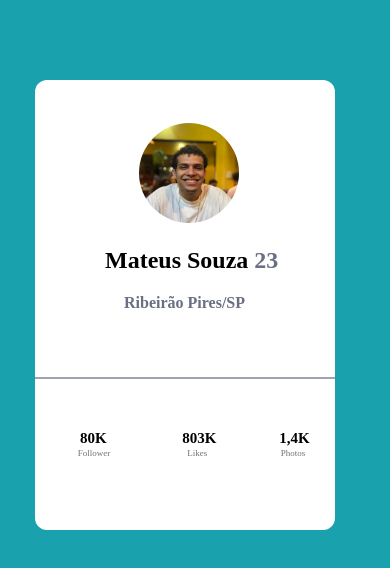
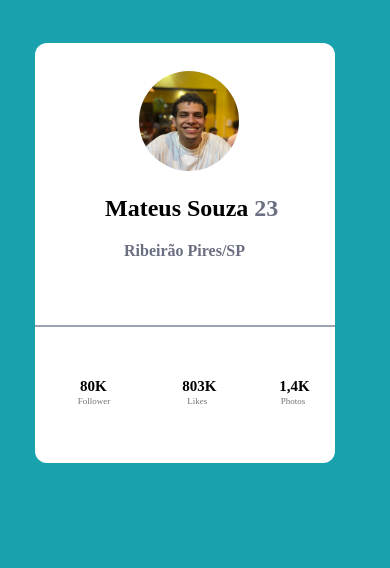
Before and after one commit to matbsp/aplicando-flexbox, a plain HTML site: page index.html in a window 390 px wide. Drawn offline with Linux system fonts and the light colour scheme.

Commit message:
commit-dois

```diff
--- a/src/style.css
+++ b/src/style.css
@@ -76,10 +76,11 @@ li{
 }
 
 @media(max-width:425px){
+
     .card{
     width: 300px;
-    height: 420x;
-    transform: translate(-10px, 80px)
+    height: 420px;
+    transform: translate(-10px, 43px);
     }
 
 
```
